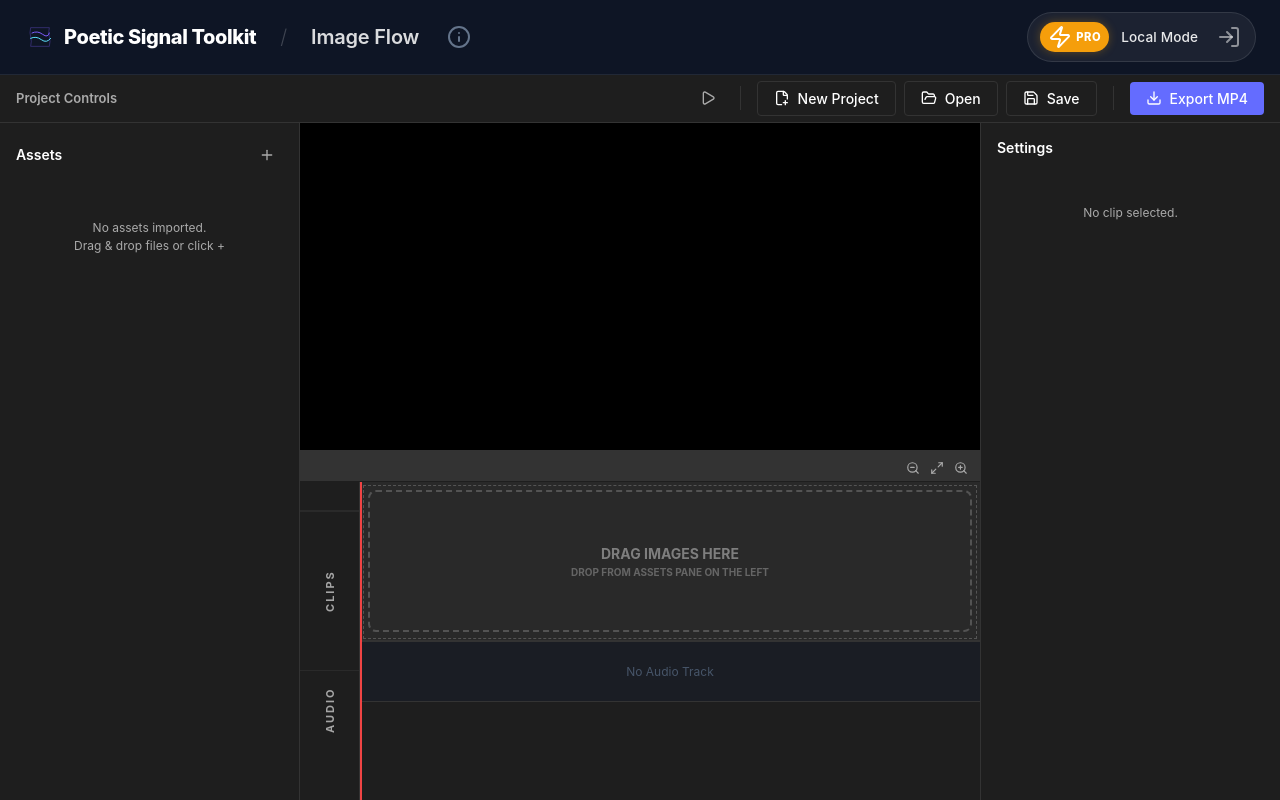
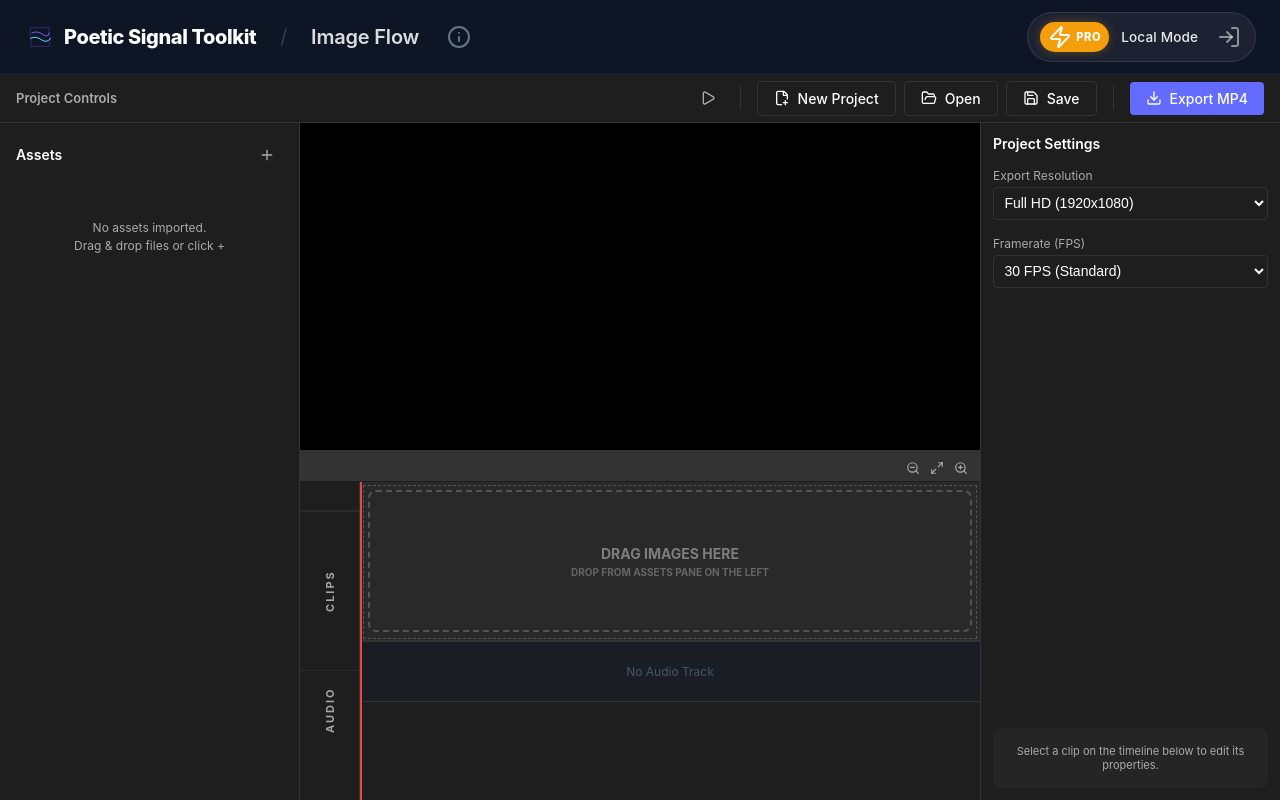
Before and after one commit to Fumio-cell/Image-Flow, a React (Vite) app: page / in a window 1280 px wide. Built offline with nearby package versions, Linux system fonts and the light colour scheme.

Commit message:
feat: Expose hidden Project Settings (Resolution and FPS) in Settings Pane when no clip is selected

```diff
--- a/src/components/settings/SettingsPane.tsx
+++ b/src/components/settings/SettingsPane.tsx
@@ -71,11 +71,44 @@ export const SettingsPane: React.FC = () => {
     const updateClip = useProjectStore((s) => s.updateClip);
     const removeClip = useProjectStore((s) => s.removeClip);
 
+    const settings = useProjectStore((s) => s.data.settings);
+    const updateSettings = useProjectStore((s) => s.updateSettings);
+
     if (!clip) {
         return (
-            <div style={{ padding: '1rem', display: 'flex', flexDirection: 'column', height: '100%', color: 'var(--text-muted)' }}>
-                <h3 style={{ fontSize: '14px', margin: 0, marginBottom: '1rem', color: 'var(--text-main)' }}>Settings</h3>
-                <p style={{ fontSize: '12px', textAlign: 'center', marginTop: '2rem' }}>No clip selected.</p>
+            <div style={{ padding: '0.75rem', display: 'flex', flexDirection: 'column', height: '100%', gap: '1rem', color: 'var(--text-muted)' }}>
+                <h3 style={{ fontSize: '14px', margin: 0, color: 'var(--text-main)' }}>Project Settings</h3>
+
+                <div style={{ display: 'flex', flexDirection: 'column', gap: '0.25rem' }}>
+                    <label style={{ fontSize: '12px', color: 'var(--text-muted)' }}>Export Resolution</label>
+                    <select
+                        value={settings.resolution}
+                        onChange={(e) => updateSettings({ resolution: e.target.value as any })}
+                        style={{ padding: '0.4rem', backgroundColor: 'var(--bg-dark)', color: 'white', border: '1px solid var(--panel-border)', borderRadius: '4px' }}
+                    >
+                        <option value="1280x720">HD (1280x720)</option>
+                        <option value="1920x1080">Full HD (1920x1080)</option>
+                        <option value="1920x1920">Square (1920x1920)</option>
+                        <option value="3840x2160">4K UHD (3840x2160)</option>
+                    </select>
+                </div>
+
+                <div style={{ display: 'flex', flexDirection: 'column', gap: '0.25rem' }}>
+                    <label style={{ fontSize: '12px', color: 'var(--text-muted)' }}>Framerate (FPS)</label>
+                    <select
+                        value={settings.fps}
+                        onChange={(e) => updateSettings({ fps: parseInt(e.target.value, 10) as any })}
+                        style={{ padding: '0.4rem', backgroundColor: 'var(--bg-dark)', color: 'white', border: '1px solid var(--panel-border)', borderRadius: '4px' }}
+                    >
+                        <option value="24">24 FPS (Cinematic)</option>
+                        <option value="30">30 FPS (Standard)</option>
+                        <option value="60">60 FPS (Smooth)</option>
+                    </select>
+                </div>
+
+                <div style={{ marginTop: 'auto', padding: '1rem', backgroundColor: 'rgba(255,255,255,0.03)', borderRadius: '8px', fontSize: '11px', textAlign: 'center' }}>
+                    Select a clip on the timeline below to edit its properties.
+                </div>
             </div>
         );
     }
```
